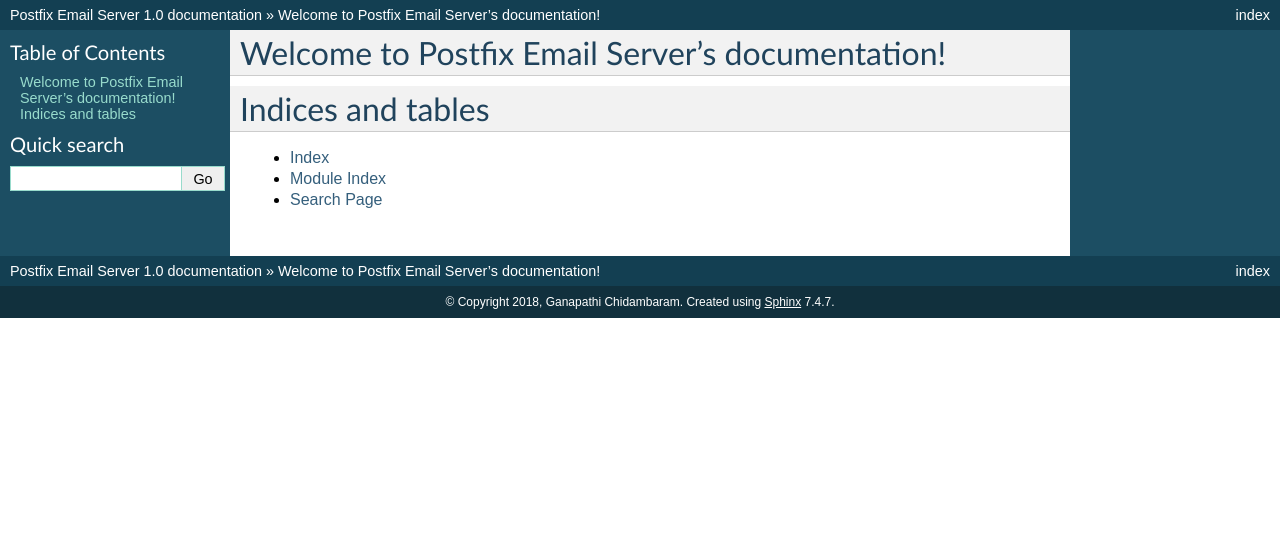
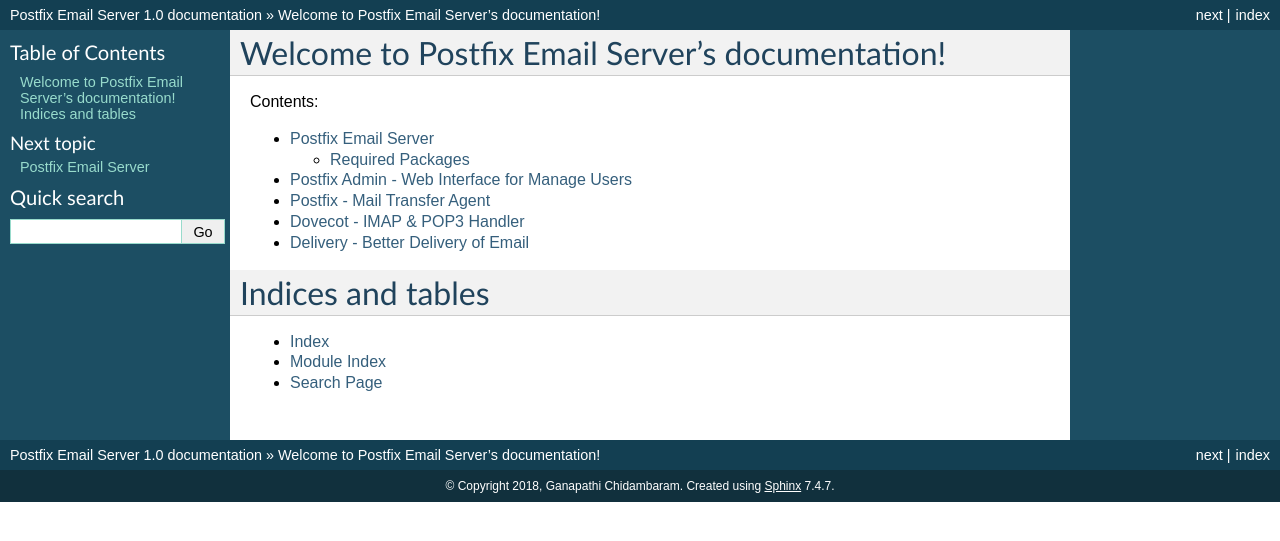
Before and after one commit to ganapathichidambaram/Postfix, a Sphinx documentation site: the page built from source/index.rst, in a window 1280 px wide. Shown: the top 541 px of the page. Built offline with Sphinx 7.4.7, drawn with Linux system fonts in a browser that asks for light colours; formulas are drawn with MathJax 3.

Commit message:
About postfix

```diff
--- /dev/null
+++ b/source/about.rst
@@ -0,0 +1,17 @@
+=====================================================
+Postfix Email Server
+=====================================================
+
+Postfix is a free email server originally developed as an alternative,simpler and more secure to sendmail.
+This document will show you how to setup complete email server with postfix on Ubuntu 18.04 server.
+
+Required Packages
+==========================
+
+* Postfix - Mail Transfer Agent (MTA)
+* Dovecot - Local Delivery Agent(LDA) for incoming emails (IMAP & POP3)
+* SASL - Simple Authentication and Secure Layer
+* Postfixadmin - Web Interface to manage mailboxes,virtual domains and aliases.
+* Nginx - Web Server to run Webmail Client & postfix admin
+* MySQL - Database Storage for mail users and domains configurations.
+* PHP - Web access for Postfix admin & Webmail Client
--- /dev/null
+++ b/source/delivery/index.rst
@@ -0,0 +1,5 @@
+=====================================================
+Delivery - Better Delivery of Email
+=====================================================
+
+To Avoid Spam need to ensure some configuration on mail server for smooth delivery process.
--- /dev/null
+++ b/source/dovecot/index.rst
@@ -0,0 +1,5 @@
+=====================================================
+Dovecot - IMAP & POP3 Handler
+=====================================================
+
+Dovecot is an open-source IMAP and POP3 server for Linux/UNIX-like systems, written primarily with security in mind
--- a/source/index.rst
+++ b/source/index.rst
@@ -10,7 +10,11 @@
    :maxdepth: 2
    :caption: Contents:
 
-
+   about
+   postfixadmin/index
+   postfix/index
+   dovecot/index
+   delivery/index
 
 Indices and tables
 ==================
--- /dev/null
+++ b/source/postfix/index.rst
@@ -0,0 +1,5 @@
+=====================================================
+Postfix - Mail Transfer Agent
+=====================================================
+
+Postfix is a free and open-source mail transfer agent that routes and delivers electronic mail
--- /dev/null
+++ b/source/postfixadmin/index.rst
@@ -0,0 +1,5 @@
+=====================================================
+Postfix Admin - Web Interface for Manage Users
+=====================================================
+
+Postfix Admin is a web based interface to configure and manage a Postfix based email server for many users
```
